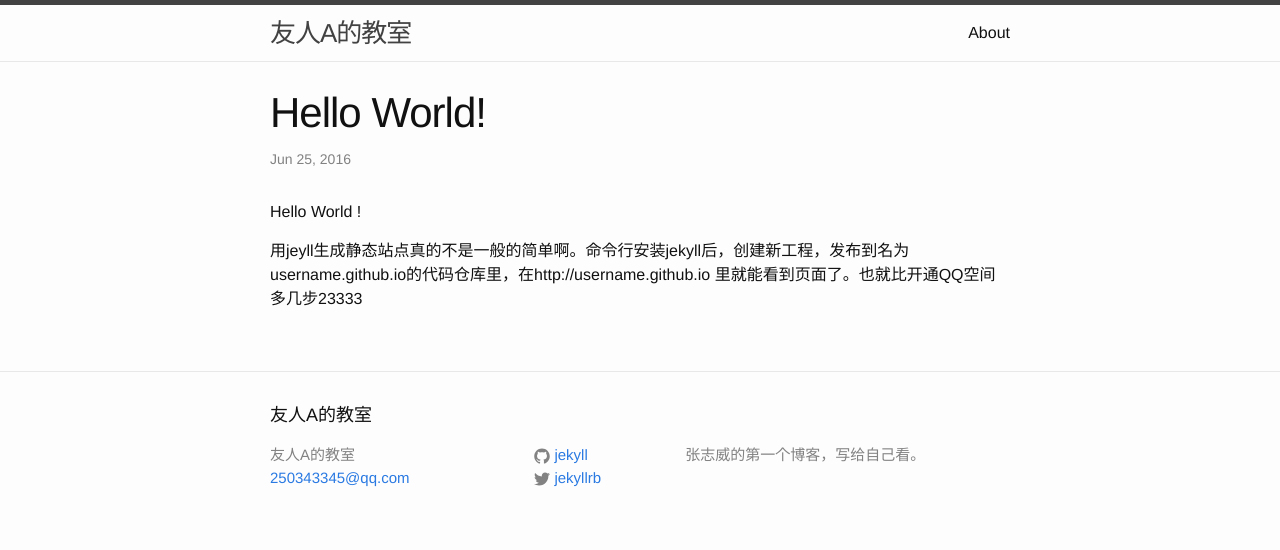
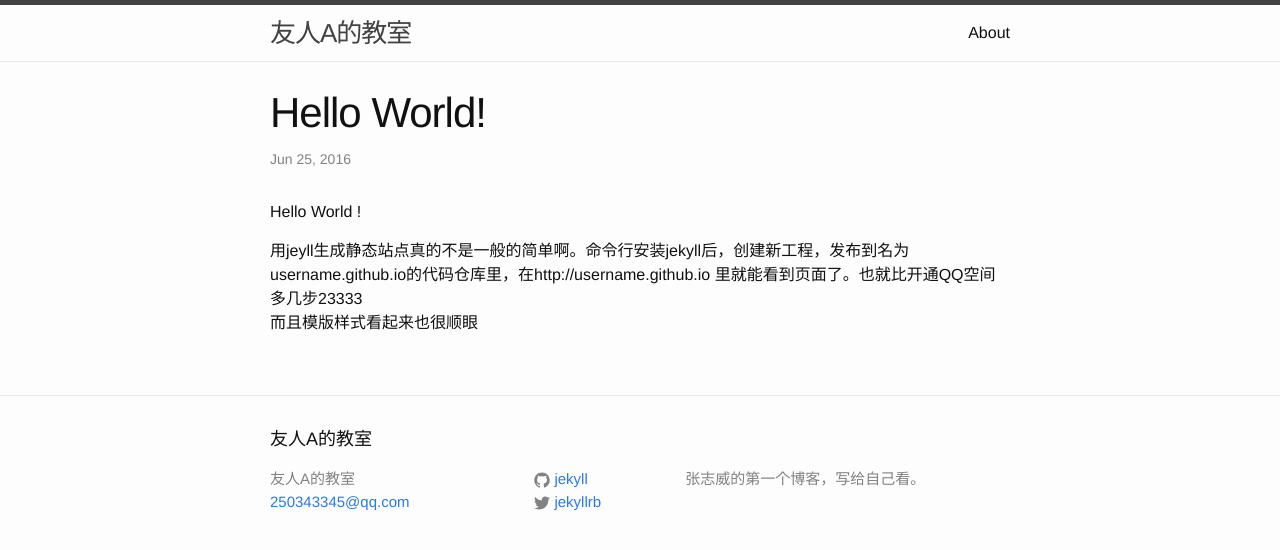
Before and after one commit to Zwei-Eric/Zwei-Eric.github.io, a Jekyll site: the page built from _posts/2016-06-25-Hello-World.markdown, in a window 1280 px wide. Shown: the top 550 px of the page. Built offline with Jekyll 4.4.1, drawn with Linux system fonts in a browser that asks for light colours.

Commit message:
Update 2016-06-25-Hello-World.markdown

```diff
--- a/_posts/2016-06-25-Hello-World.markdown
+++ b/_posts/2016-06-25-Hello-World.markdown
@@ -6,4 +6,5 @@ catagories: jekyll update
 Hello World !
 
  用jeyll生成静态站点真的不是一般的简单啊。命令行安装jekyll后，创建新工程，发布到名为username.github.io的代码仓库里，在http://username.github.io
- 里就能看到页面了。也就比开通QQ空间多几步23333
+ 里就能看到页面了。也就比开通QQ空间多几步23333<br>
+ 而且模版样式看起来也很顺眼
```
